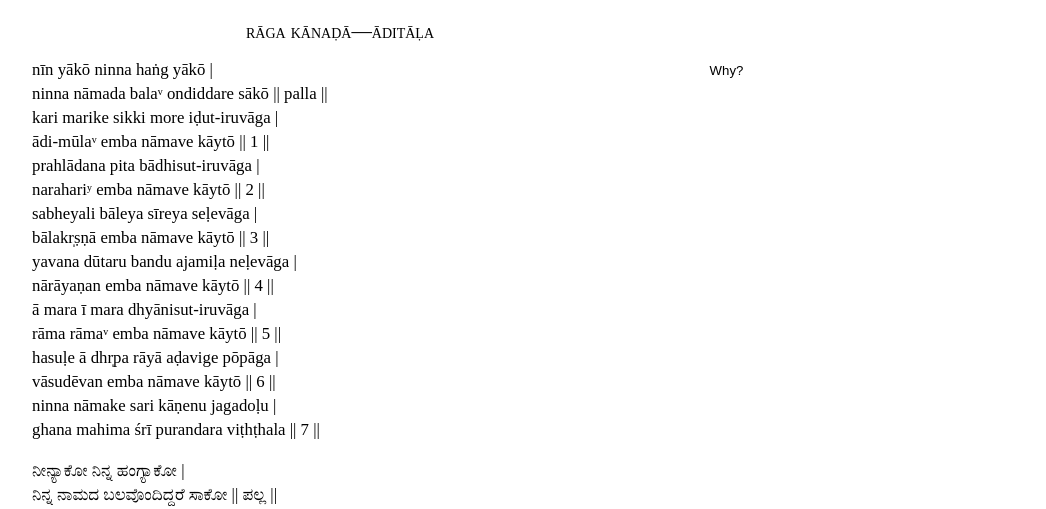
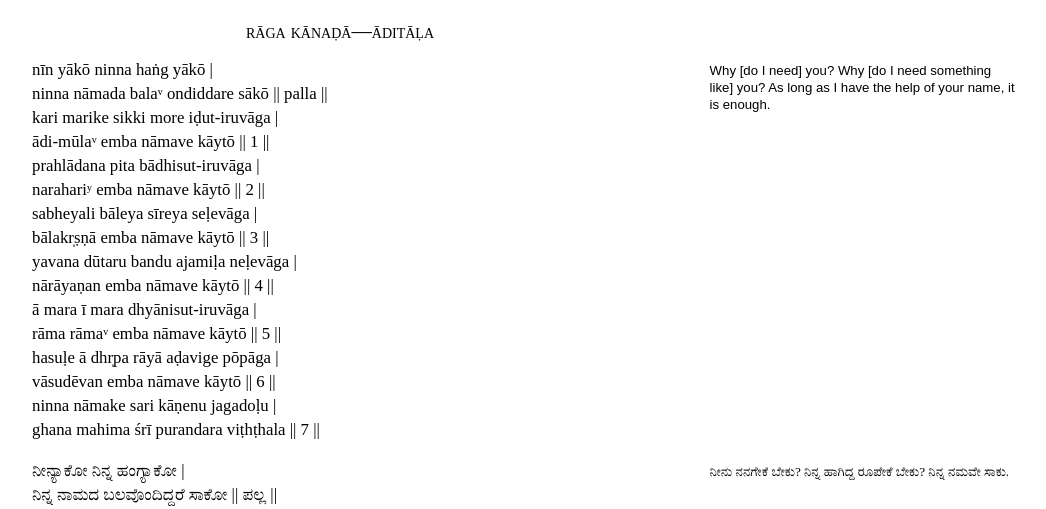
Before and after one commit to suryasanj/suryasanj.github.io, a plain HTML site: page projects/kannada-corpus/index.html in a window 1280 px wide. Shown: the part 443-952 px from the top of the page, without its empty margins (128-1174 px from the left). Drawn offline with Linux system fonts and the light colour scheme; a web font is replaced by a local one.

Commit message:
new edits

```diff
--- a/projects/kannada-corpus/index.html
+++ b/projects/kannada-corpus/index.html
@@ -43,7 +43,8 @@
 
 	<p>
 	<span class="marginnote">
-	   Why?
+	   Why [do I need] you? Why [do I need something like] you? As long as I
+	   have the help of your name, it is enough.
 	</span>
 	nīn yākō ninna haṅg yākō |<br/>
 	ninna nāmada balaᵛ ondiddare sākō || palla || <br/>
@@ -64,6 +65,9 @@
 	</p>
 
 	<p class="kan">
+	<span class="marginnote kan">
+		ನೀನು ನನಗೇಕೆ ಬೇಕು? ನಿನ್ನ ಹಾಗಿದ್ದ ರೂಪೇಕೆ ಬೇಕು? ನಿನ್ನ ನಮವೇ ಸಾಕು.
+	</span>
 	ನೀನ್ಯಾಕೋ ನಿನ್ನ ಹಂಗ್ಯಾಕೋ |<br/>
 	ನಿನ್ನ ನಾಮದ ಬಲವೊಂದಿದ್ದರೆ ಸಾಕೋ || ಪಲ್ಲ ||<br/>
 	ಕರಿ ಮರಿಕೆ ಸಿಕ್ಕಿ ಮೊರೆಯಿಡುತಿರುವಾಗ |<br/>
```
Also changed, not shown: 1 other file.
